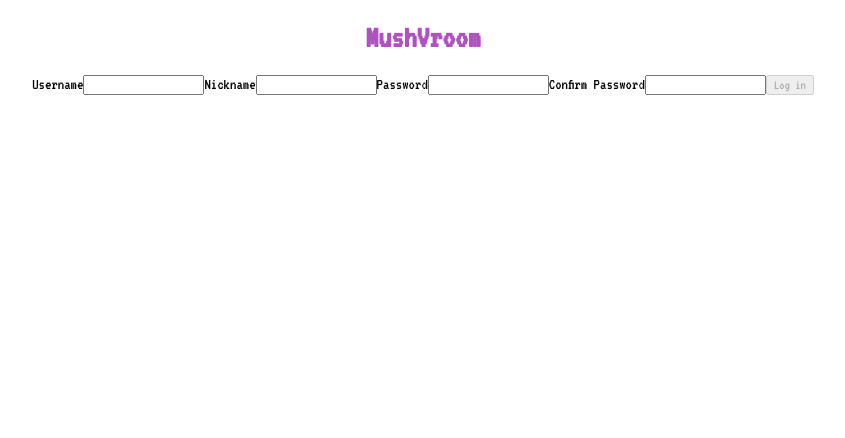
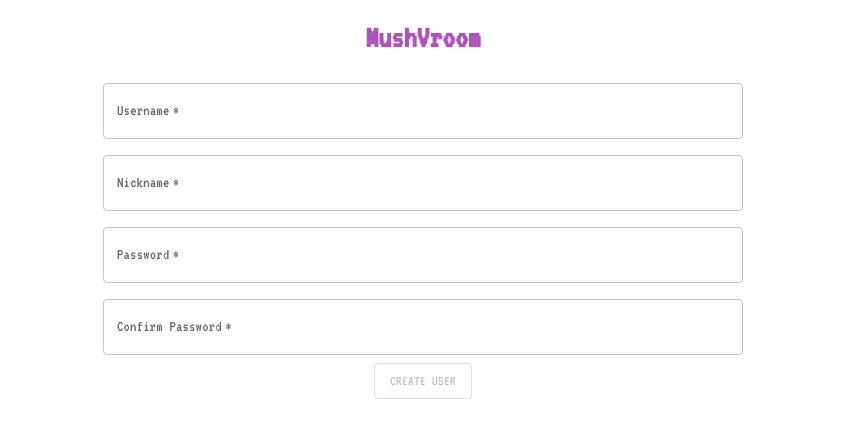
Before and after one commit to booyouon/rpg-character-creator, a React (Create React App) app: page /newuser in a window 1280 px wide. Shown: the top 438 px of the page, without its empty margins (217-1062 px from the left). Built offline with nearby package versions, Linux system fonts and the light colour scheme; no server answers.

Commit message:
create user styling

```diff
--- a/src/component/CreateUser.jsx
+++ b/src/component/CreateUser.jsx
@@ -1,6 +1,9 @@
 import { Redirect } from "react-router-dom";
 import { useState } from "react";
 import axios from "axios";
+import { Button } from "@mui/material";
+import { TextField } from "@mui/material";
+import { Box } from "@mui/system";
 
 const CreateUser = ({
   username,
@@ -50,40 +53,57 @@ const CreateUser = ({
   return (
     <div>
       {!authenticated ? (
-        <form onSubmit={handleSubmit}>
-          <label htmlFor="username">Username</label>
-          <input
+        <Box
+          component="form"
+          sx={{
+            "& .MuiTextField-root": { m: 1, width: "50vw", minWidth: "250px" },
+          }}
+          noValidate
+          onSubmit={handleSubmit}
+          autoComplete="off"
+          autoSave="off"
+        >
+          <div>
+            <TextField
               value={username}
               name="username"
               id="username"
               type="text"
               onChange={(ev) => setUsername(ev.target.value.trim())}
-          ></input>
-          <label htmlFor="nickname">Nickname</label>
-          <input
+              label="Username"
+              required
+            ></TextField>
+            <TextField
               value={nickname}
               name="nickname"
               id="nickname"
               type="text"
               onChange={(ev) => setNickname(ev.target.value.trim())}
-          ></input>
-          <label htmlFor="password">Password</label>
-          <input
+              label="Nickname"
+              required
+            ></TextField>
+            <TextField
               value={password}
               name="password"
               id="password"
               type="password"
               onChange={(ev) => setPassword(ev.target.value.trim())}
-          ></input>
-          <label htmlFor="confirmPassword">Confirm Password</label>
-          <input
+              label="Password"
+              required
+            ></TextField>
+            <TextField
               value={confirmPassword}
               name="confirmPassword"
               id="confirmPassword"
               type="password"
               onChange={(ev) => setConfirmPassword(ev.target.value.trim())}
-          ></input>
-          <input
+              label="Confirm Password"
+              required
+            ></TextField>
+          </div>
+          <Button
+            variant="outlined"
+            color="secondary"
             type="submit"
             value="Log in"
             disabled={
@@ -93,8 +113,10 @@ const CreateUser = ({
                 ? true
                 : false
             }
-          />
-        </form>
+          >
+            Create User
+          </Button>
+        </Box>
       ) : (
         <Redirect to={{ pathname: "/logout" }} />
       )}
```
Lines whose indentation alone changed are shown as unchanged.
